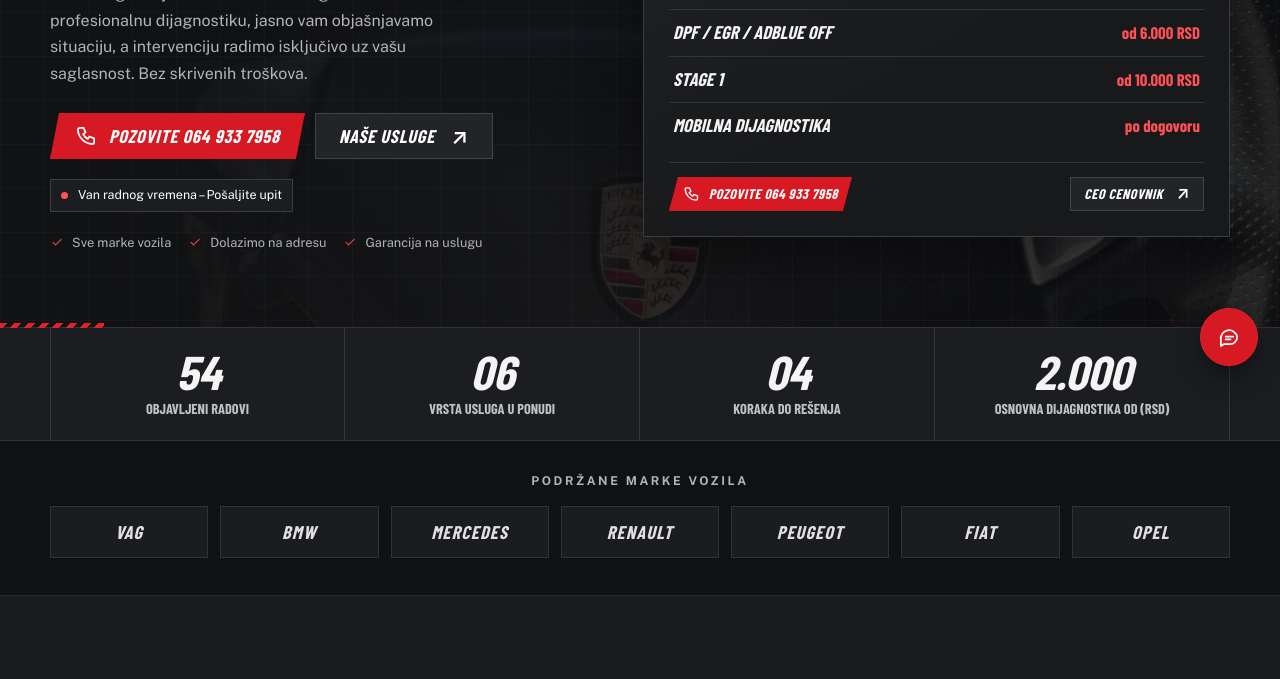
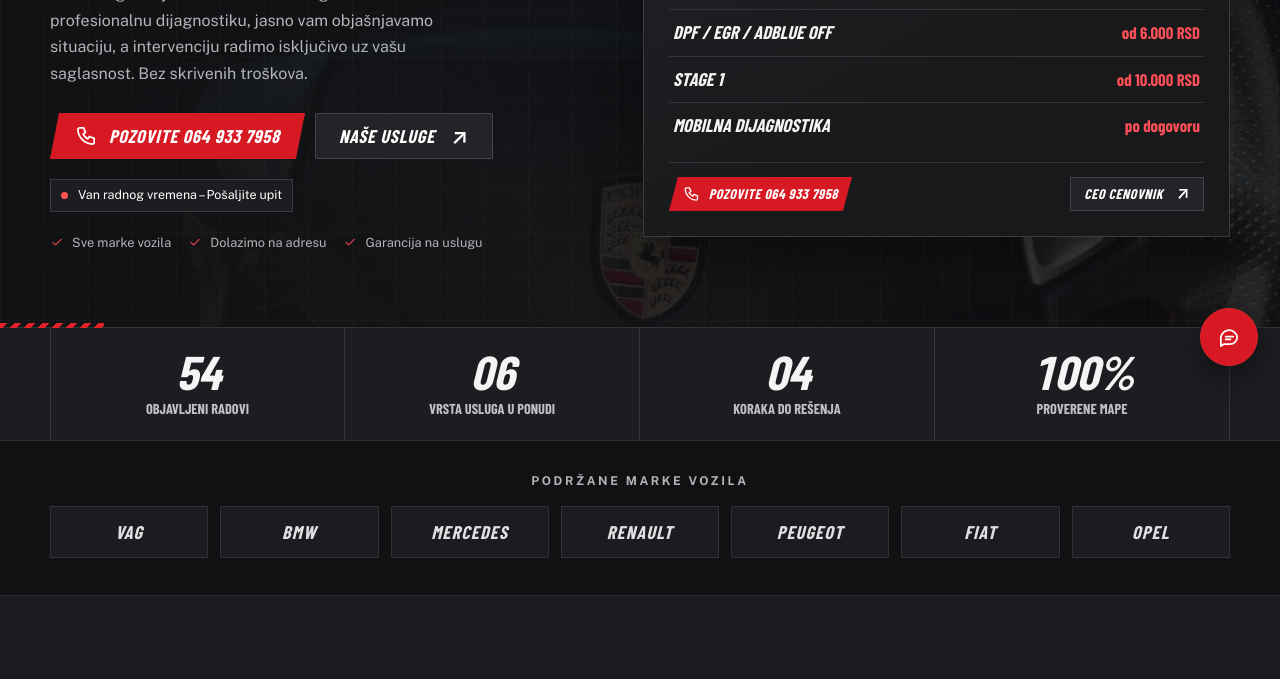
Before and after one commit to Wolf2109/Wolf2109.github.io, a plain HTML site: page index.html in a window 1280 px wide. Shown: the part 412-1091 px from the top of the page. Drawn offline with nearby package versions, Linux system fonts and the light colour scheme; a web font is replaced by a local one.

Commit message:
Update diagnostic section values in index.html

```diff
--- a/index.html
+++ b/index.html
@@ -313,8 +313,8 @@
             <span>Koraka do rešenja</span>
           </div>
           <div>
-            <strong>2.000</strong>
-            <span>Osnovna dijagnostika od (RSD)</span>
+            <strong>100%</strong>
+            <span>Proverene mape</span>
           </div>
         </div>
       </section>
```
